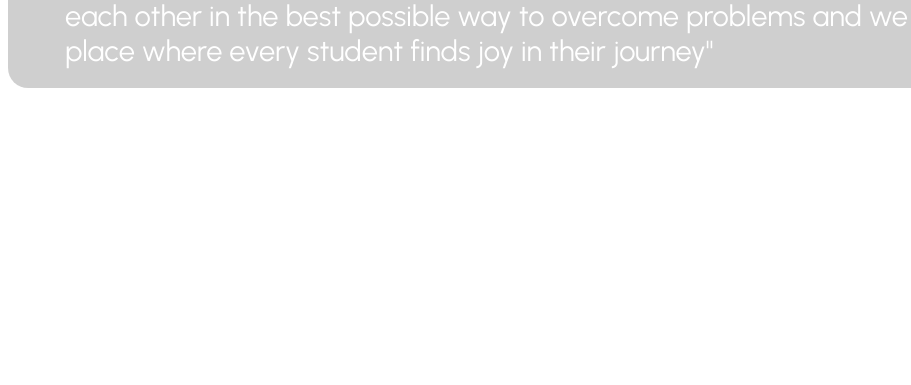
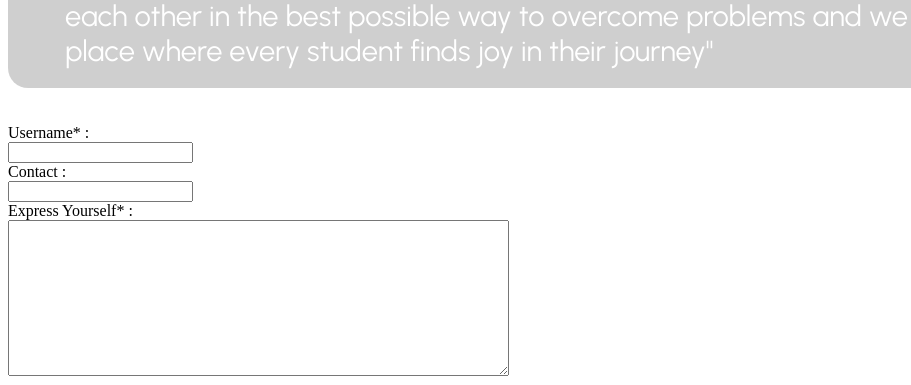
Before and after one commit to bishallaha/Healing-Hearts, a plain HTML site: page index.html in a window 1280 px wide. Shown: the part 649-1034 px from the top of the page, 0-911 px from the left. Before the commit the page ends 800 px from the top, so only its background shows below. Drawn offline with Linux system fonts and the light colour scheme.

Commit message:
Created Form template

```diff
--- a/index.html
+++ b/index.html
@@ -91,6 +91,8 @@
         border-radius: 20px;
       }
     </style>
+
+
   </head>
   <body>
     <div class="bgvid">
@@ -139,5 +141,31 @@
       their journey"
     </div>
 
+    <br><br>
+
+    <div class="hero4">
+      <form action="">
+        <div class="usn">
+          <label for="username"> Username* : </label>
+        </div>
+        <div class="usnbox">
+          <input type="text" name="myusername" id="username">
+        </div>
+        <div class="num">
+          <label for="contact"> Contact : </label>
+        </div>
+        <div class="numbox">
+          <input type="number" name="mycontact" id="contact" >
+        </div>
+        <div class="prob">
+          <label for="problem"> Express Yourself* :</label>
+        </div>
+        <div class="probbox">
+          <textarea name="myproblem" id="problem" cols="60" rows="10"></textarea>
+        </div>
+
+      </form>
+    </div>
+
   </body>
 </html>
```
